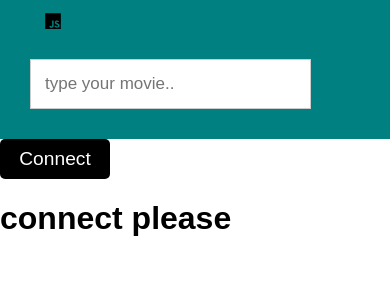
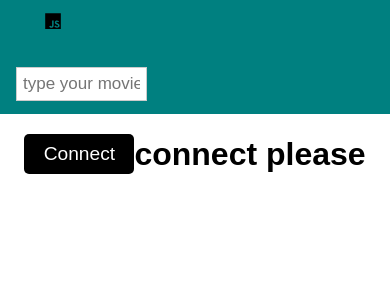
Before and after one commit to ElyesBenKhoud/MovieApp-ReduxSaga, a React (Create React App) app: page / in a window 390 px wide. Shown: the top 300 px of the page. Built offline with nearby package versions, Linux system fonts and the light colour scheme; the HTML template or start-up script is replaced by a standard one.

Commit message:
trying stuff responsive spa

```diff
--- a/src/App.css
+++ b/src/App.css
@@ -1,9 +1,9 @@
 
 body{
     font-family: 'Muli', sans-serif;
-    display:flex;
+    /* display:flex;
     align-items: center;
-    justify-content: center;
+    justify-content: center; */
 
 }
 
--- a/src/components/content/AppView.js
+++ b/src/components/content/AppView.js
@@ -4,6 +4,13 @@ import Results from "../Results/Results";
 import "../../App.css";
 import { useState } from "react";
 import styled from "styled-components";
+
+const AppViewStyle = styled.div`
+  display: flex;
+  flex-direction: row;
+  justify-content: center;
+  align-items: center;
+`;
 const Button = styled.button`
   background: black;
   color: white;
@@ -31,6 +38,7 @@ const AppView = () => {
   };
   return (
     <>
+      <AppViewStyle>
         {!admin ? (
           <Button onClick={ChangeAdmin}> Connect</Button>
         ) : (
@@ -49,6 +57,7 @@ const AppView = () => {
         ) : (
           <h1>connect please</h1>
         )}
+      </AppViewStyle>
     </>
   );
 };
--- a/src/components/header/Styles.css
+++ b/src/components/header/Styles.css
@@ -9,32 +9,21 @@ input[type=text] {
     border: none;
   }
 
- .search-container button {
-    float: right;
-    padding: 6px;
-    margin-top:8px;
-    margin-right: 16px;
-    background: #ddd;
-    font-size: 17px;
-    border: none;
-    cursor: pointer;
-  }
 
-   .search-container button:hover {
-    background: #ccc;
-  }
-
-  @media screen and (max-width: 600px) {
+  @media screen and (max-width: 575px) {
     .search-container {
-      float: none;
+      float: right;
+      width: 30vw;
+      max-height: 3vh;
+      margin-right: 20px;
     }
-   input[type=text], .search-container button {
-      float: none;
-      display: block;
+   input[type=text], .search-container  {
+      float: right;
+      display: flex;
+      flex-direction: row-reverse;
       text-align: left;
-      width: 100%;
-      margin: 0;
-      padding: 14px;
+      width: 30vw;
+      max-height: 3vh;
     }
    input[type=text] {
       border: 1px solid #ccc;
```
Lines whose indentation alone changed are shown as unchanged.
